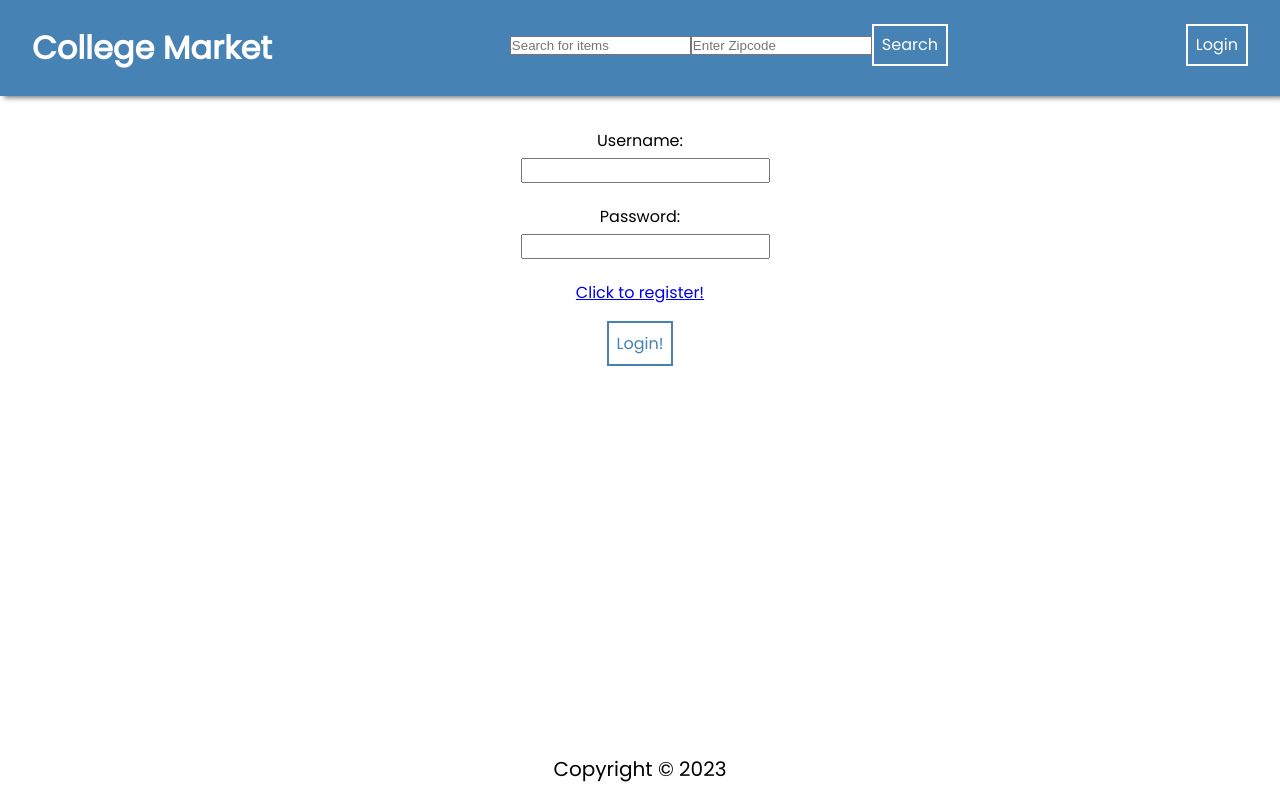
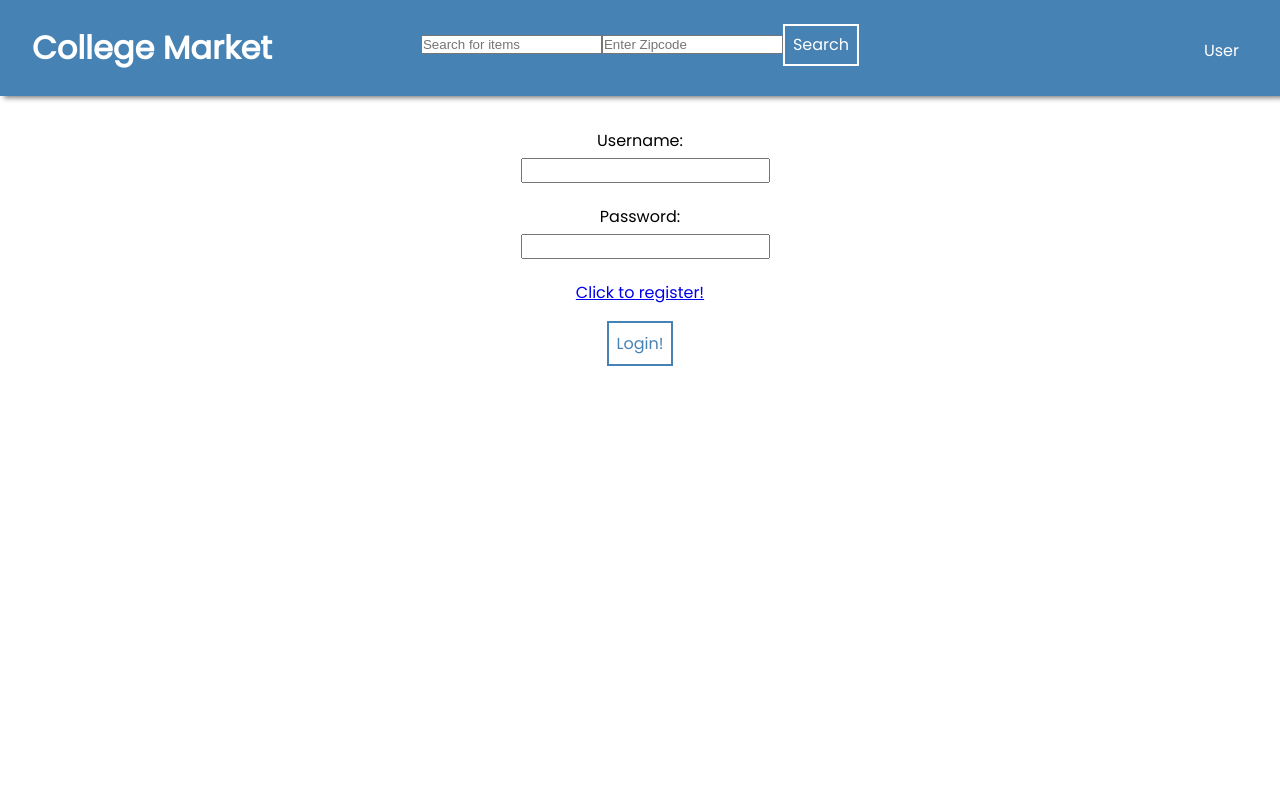
Before and after one commit to michael-146514/CollegeMarket_Frontend_oldv1, a React (Create React App) app: page /login in a window 1280 px wide. Built offline with nearby package versions, Linux system fonts and the light colour scheme.

Commit message:
Changed Nav Bar, Search System

```diff
--- a/src/App.js
+++ b/src/App.js
@@ -59,7 +59,6 @@ function App() {
         <Route path="/register" element={<RegisterPage />} />
         <Route path="/login" element={<LoginPage />} />
       </Routes>
-      <Footer />
     </div>
   );
 }
--- a/src/components/NavBar/NavBar.css
+++ b/src/components/NavBar/NavBar.css
@@ -25,7 +25,7 @@ li {
 
 .navBar button:hover {
   background: white;
-  color: steelblue;
+  color: rgb(0, 0, 0);
   cursor: pointer;
 }
 
@@ -33,3 +33,72 @@ li {
   cursor: pointer;
   font-size: 2rem;
 }
+
+/* The dropdown container */
+.dropdown {
+  float: left;
+  overflow: hidden;
+}
+
+/* Dropdown button */
+.dropdown .dropbtn {
+  font-size: 16px;
+  border: none;
+  outline: none;
+  color: white;
+  padding: 14px 16px;
+  background-color: inherit;
+  font-family: inherit; /* Important for vertical align on mobile phones */
+  margin: 0; /* Important for vertical align on mobile phones */
+}
+
+/* Add a red background color to navbar links on hover */
+.navbar a:hover,
+.dropdown:hover .dropbtn {
+  background-color: rgba(156, 146, 146, 0);
+}
+
+/* Dropdown content (hidden by default) */
+.dropdown-content {
+  display: none;
+  position: absolute;
+  right: 5px;
+  background-color: #f9f9f9;
+  min-width: 160px;
+  box-shadow: 0px 8px 16px 0px rgba(0, 0, 0, 0.2);
+  z-index: 1;
+}
+
+/* Links inside the dropdown */
+.dropdown-content a {
+  float: none;
+  color: black;
+  padding: 12px 16px;
+  text-decoration: none;
+  display: block;
+  text-align: left;
+}
+
+/* Add a grey background color to dropdown links on hover */
+.dropdown-content a:hover {
+  background-color: #ddd;
+}
+
+/* Show the dropdown menu on hover */
+.dropdown:hover .dropdown-content {
+  display: block;
+}
+
+.user {
+  position: absolute;
+  right: 25px;
+}
+
+.searchBar {
+  display: flex;
+  justify-content: center;
+  align-items: center;
+  position: absolute;
+  left: 50%; /* Move the search bar to the horizontal center */
+  transform: translateX(-50%); /* Adjust for half of the search bar width */
+}
--- a/src/components/NavBar/NavBar.jsx
+++ b/src/components/NavBar/NavBar.jsx
@@ -28,7 +28,7 @@ const Navbar = () => {
             <b>College Market</b>
           </Link>
         </li>
-        <form onSubmit={handleSearch}>
+        <form onSubmit={handleSearch} className="searchBar">
           <input
             type="text"
             placeholder="Search for items"
@@ -43,12 +43,24 @@ const Navbar = () => {
           />
           <button type="submit">Search</button>
         </form>
-        <li>
-          {user ? (
-            <button onClick={logoutUser}>Logout</button>
-          ) : (
-            <button onClick={() => navigate("/login")}>Login</button>
-          )}
+        <li className="user">
+          <div class="dropdown">
+            <button class="dropbtn">
+              User
+              <i class="fa fa-caret-down"></i>
+            </button>
+            <div class="dropdown-content">
+              {user ? (
+                <>
+                  <a href="/listings">Your Listings</a>
+                  <a href="/listings">Messages</a>
+                  <a onClick={logoutUser}>Logout</a>
+                </>
+              ) : (
+                <a onClick={() => navigate("/login")}>Login</a>
+              )}
+            </div>
+          </div>
         </li>
       </ul>
     </div>
--- /dev/null
+++ b/src/components/SearchProduct/SearchProduct.jsx
@@ -0,0 +1,24 @@
+import React, { useState, useEffect } from "react";
+import { Link } from "react-router-dom";
+
+const SearchProduct = ({ ProductId, ImageUrl, Title, Price }) => {
+  return (
+    <div>
+      <div>
+        <Link to={`/item/${ProductId}`}>
+          <img
+            src={`https://localhost:5001/images/${ImageUrl[0].url}`}
+            alt={Title}
+            width="200"
+            height="200"
+          />
+          <h3>
+            {Title} | ${Price}
+          </h3>
+        </Link>
+      </div>
+    </div>
+  );
+};
+
+export default SearchProduct;
--- a/src/pages/CreateItemPage/CreateItemPage.jsx
+++ b/src/pages/CreateItemPage/CreateItemPage.jsx
@@ -1,13 +1,13 @@
 import useAuth from "../../hooks/useAuth";
 import axios from "axios";
 import { useState, useEffect } from "react";
-import ImageForm from "../../components/ImageForm/ImageForm";
+import CreateItemForm from "../../components/CreateItemForm/CreateItemForm";
 import ImageList from "../../components/ImageListTest/ImageList";
 
 const CreateItemPage = ({}) => {
   return (
     <div>
-      <ImageForm />
+      <CreateItemForm />
     </div>
   );
 };
--- a/src/pages/HomePage/HomePage.js
+++ b/src/pages/HomePage/HomePage.js
@@ -11,12 +11,7 @@ const HomePage = () => {
 
   useEffect(() => {}, [token]);
 
-  return (
-    <div className="container">
-      {console.log(user)}
-      <h1>Home Page for {user.userName}!</h1>
-    </div>
-  );
+  return <div></div>;
 };
 
 export default HomePage;
--- a/src/pages/SearchPage/SearchPage.jsx
+++ b/src/pages/SearchPage/SearchPage.jsx
@@ -1,25 +1,53 @@
-import React from "react";
+import React, { useState, useEffect } from "react";
 import { useSearchParams } from "react-router-dom";
 import axios from "axios";
+import SearchProduct from "../../components/SearchProduct/SearchProduct";
 
 const SearchedPage = () => {
   const [searchParams] = useSearchParams();
   const query = searchParams.get("query");
   const zipcode = searchParams.get("zipcode");
 
+  const [products, setProducts] = useState([]);
+
   const LookForProducts = async () => {
     try {
+      const response = await axios.get(
+        `https://localhost:5001/api/search?query=${query}&zipcode=${zipcode}`
+      );
+
+      setProducts(response.data);
     } catch (error) {
       console.warn("Error in FetchUserProducts request: ", error);
+      setProducts([]);
     }
   };
 
+  useEffect(() => {
+    LookForProducts();
+    console.log(products);
+  }, [query, zipcode]);
+
   return (
     <div>
-      <h1>Search Results</h1>
-      <p>Query: {query}</p>
-      <p>Zipcode: {zipcode}</p>
-      {/* Add your search results display logic here */}
+      <h1>Search Results:</h1>
+      <div>
+        {products.length < 1 ? (
+          <h3>No Search Result!</h3>
+        ) : (
+          <ul>
+            {products.map((product) => (
+              <SearchProduct
+                key={product.id}
+                ProductId={product.id}
+                ImageUrl={product.imageUrls}
+                Title={product.title}
+                Price={product.price}
+              />
+            ))}
+          </ul>
+        )}
+      </div>
     </div>
   );
 };
```
Also changed, not shown: src/components/CreateItemForm/CreateItemForm.jsx (renamed from src/components/ImageForm/ImageForm.jsx).
